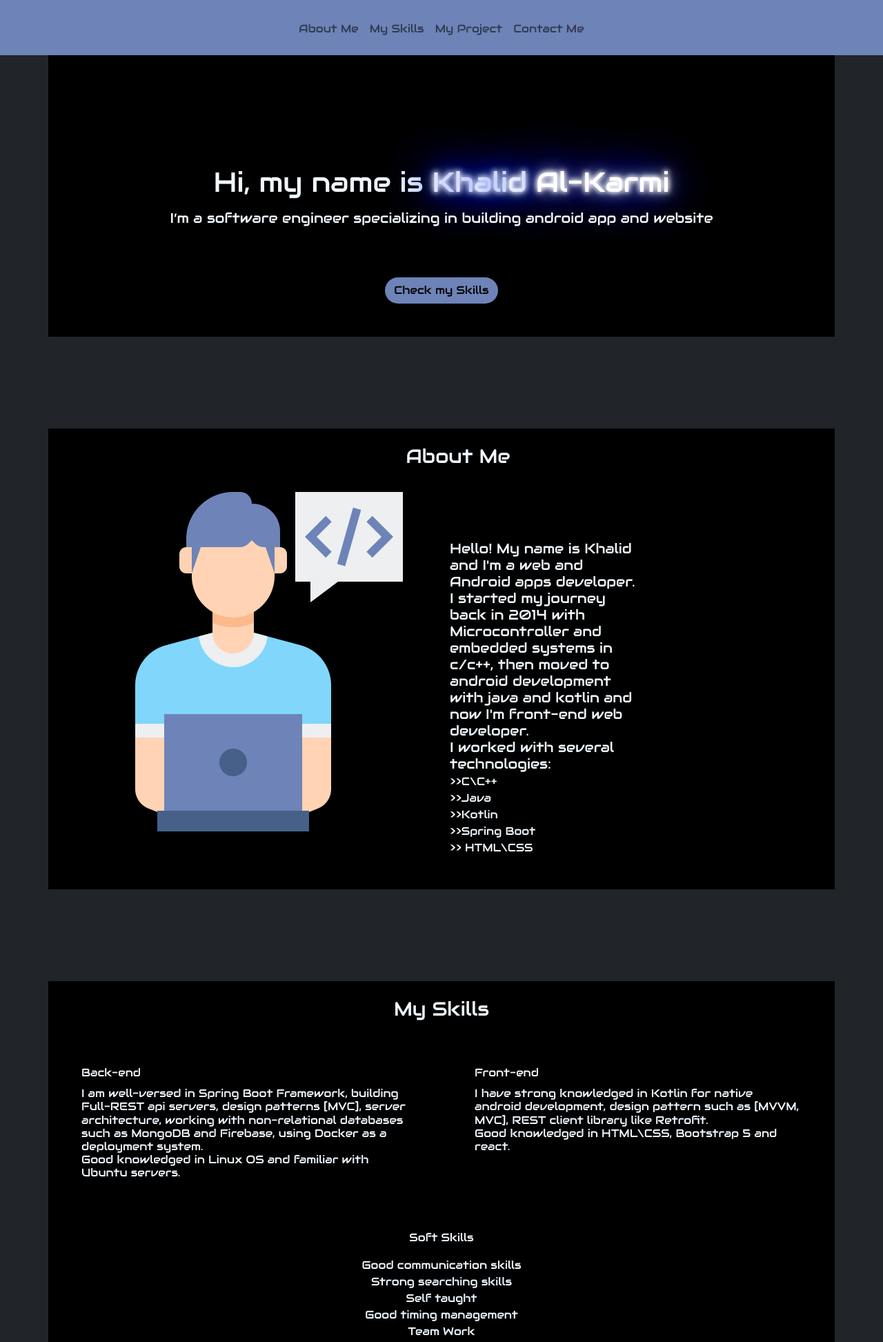
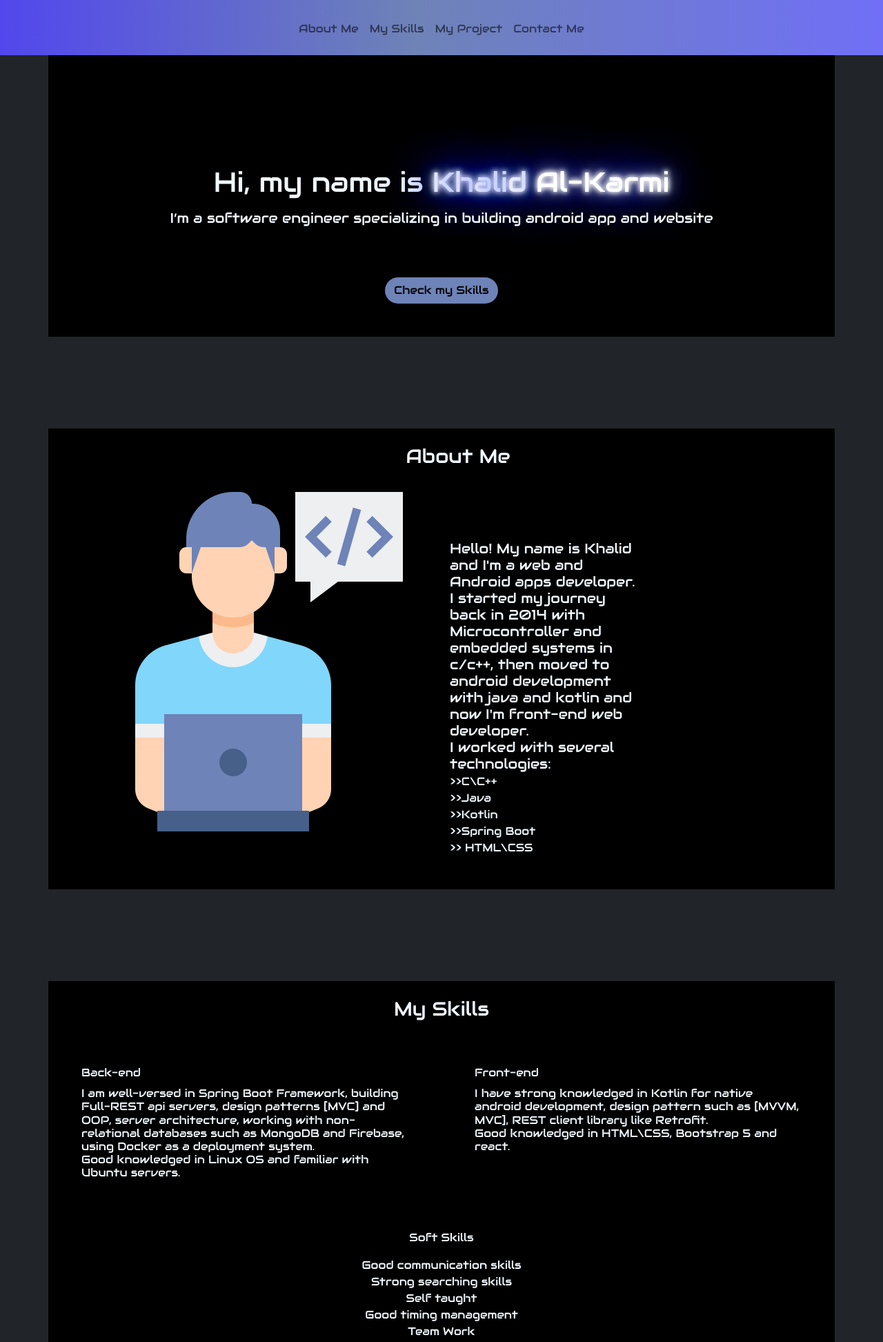
Before and after one commit to khalledalkarmi/Portfolio, a plain HTML site: page index.html in a window 1280 px wide. Shown: the top 1945 px of the page at 69% size. Drawn offline with nearby package versions, Linux system fonts and the light colour scheme.

Commit message:
add linear color to nav bar

```diff
--- a/index.html
+++ b/index.html
@@ -28,7 +28,7 @@
         integrity="sha384-A3rJD856KowSb7dwlZdYEkO39Gagi7vIsF0jrRAoQmDKKtQBHUuLZ9AsSv4jD4Xa"
         crossorigin="anonymous"></script>
     <header>
-        <nav class="navbar navbar-expand-lg" style="background-color:#6e83b7 ;" >
+        <nav class="navbar navbar-expand-lg linerColor" >
             <div class="container-fluid ">
                 <button class="navbar-toggler" type="button" data-bs-toggle="collapse"
                     data-bs-target="#navbarSupportedContent" aria-controls="navbarSupportedContent"
@@ -129,7 +129,7 @@
                 <div class="col-lg-6 col-md-6 col-sm-12 p-lg-5 text-start">
                     <div class="col-12 text-lg-start text-md-center text-sm-center mt-sm-3 mb-sm-2">Back-end</div>
                     <p class="h6"> I am well-versed in Spring Boot Framework, building Full-REST
-                        api servers, design patterns [MVC], server architecture, working with non-relational databases
+                        api servers, design patterns [MVC] and OOP, server architecture, working with non-relational databases
                         such as MongoDB and Firebase, using
                         Docker as a deployment system. <br>
                         Good knowledged in Linux OS and familiar with Ubuntu servers.<br>
@@ -197,7 +197,7 @@
 
         <div class="container  bg-black" id="myProject" style="color: aliceblue;">
             <div class="row row-cols-auto">
-                <div class="col-lg-12 m-4 col-md-12 col-sm-12"><span class="h3"> My Project
+                <div class="col-lg-12 m-4 col-md-12 col-sm-12 text-center"><span class="h3"> My Project
                     </span></div>
                 <div class="col-lg-3 col-md-12 col-sm-12 m-lg-5 m-sm-0">
                     <div class="card mb-3 " style="max-width: 540px; background-color: #6e83b7;">
@@ -292,8 +292,3 @@
 <!-- TODO: about me -->
 <!-- TODO: my skills -->
 <!-- TODO: my project -->
-
-<!--  <p class="h6 text-center">
-                        I worked on Android native app development using Kotlin and java and server
-                        architecture using <span class="greenNeon"> Spring Boot </span>framework, NoSqlDB [MongoDB],
-                        and Docker for deployment. </p> -->
--- a/style/style.css
+++ b/style/style.css
@@ -132,3 +132,8 @@ nav li {
 .hoverSacle:hover {
     transform: scale(1.1);
 }
+
+.linerColor {
+    background: rgb(82,71,237);
+    background: linear-gradient(90deg, rgba(82,71,237,1) 0%, rgba(110,131,183,1) 47%, rgba(112,111,247,1) 100%);
+}
```
